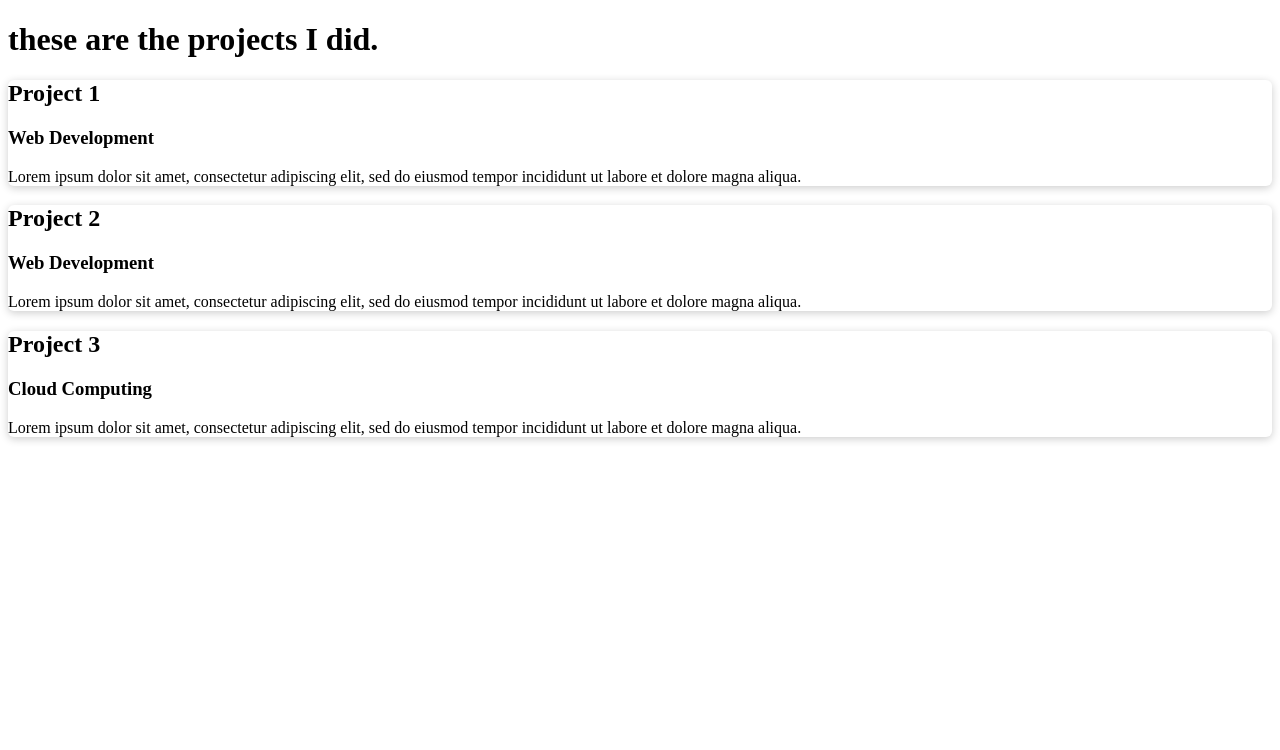
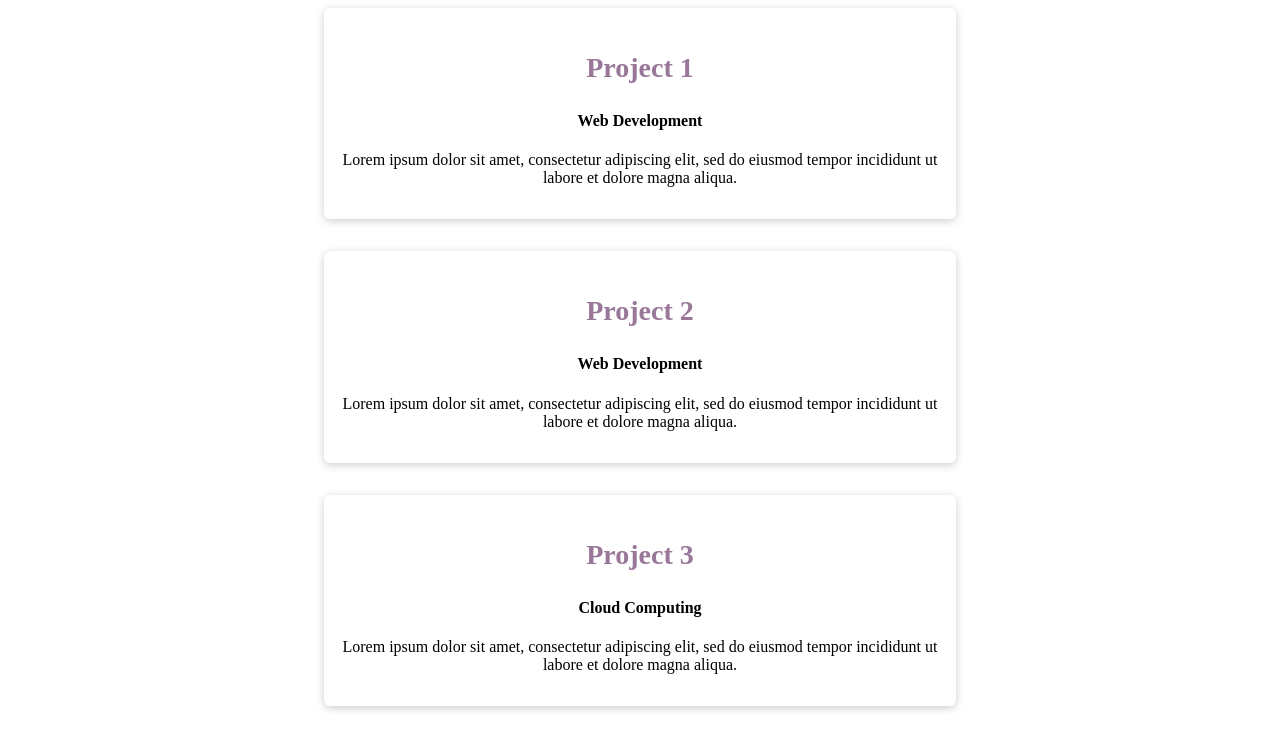
Before and after one commit to tanyyyming/GDSC-React-Workshop-2024, a React (Create React App) app: page /projects in a window 1280 px wide. Shown: the top 750 px of the page. Built offline with nearby package versions, Linux system fonts and the light colour scheme.

Commit message:
Style the ProjectCard component

```diff
--- /dev/null
+++ b/src/components/ProjectCard.css
@@ -0,0 +1,22 @@
+.project-card {
+  margin-left: auto;
+  margin-right: auto;
+  margin-bottom: 2rem;
+  width: 50%;
+  align: center;
+}
+
+.content {
+  text-align: center;
+  padding: 1rem;
+}
+
+.content h3 {
+  font-size: 1.75rem;
+  color: #979;
+}
+
+.actions {
+  padding: 1.5rem;
+  text-align: center;
+}
--- a/src/components/ProjectCard.js
+++ b/src/components/ProjectCard.js
@@ -1,12 +1,17 @@
 import Card from "./Card";
+import './ProjectCard.css';
 
 function ProjectCard({ project }) {
   return (
-    <Card>
-      <h2>{project.name}</h2>
-      <h3>{project.type}</h3>
-      <p>{project.description}</p>
-    </Card>
+    <div className='project-card'>
+      <Card>
+        <div className='content'>
+          <h3>{project.name}</h3>
+          <h4>{project.type}</h4>
+          <p>{project.description}</p>
+        </div>
+      </Card>
+    </div>
   )
 }
 
--- a/src/pages/ProjectOverview.js
+++ b/src/pages/ProjectOverview.js
@@ -3,7 +3,6 @@ import ProjectCard from "../components/ProjectCard"
 function ProjectOverview({ projects }) {
   return (
     <div>
-      <h1>these are the projects I did.</h1>
       {projects.map((project) => (
         <ProjectCard project={project} />
       ))}
```
